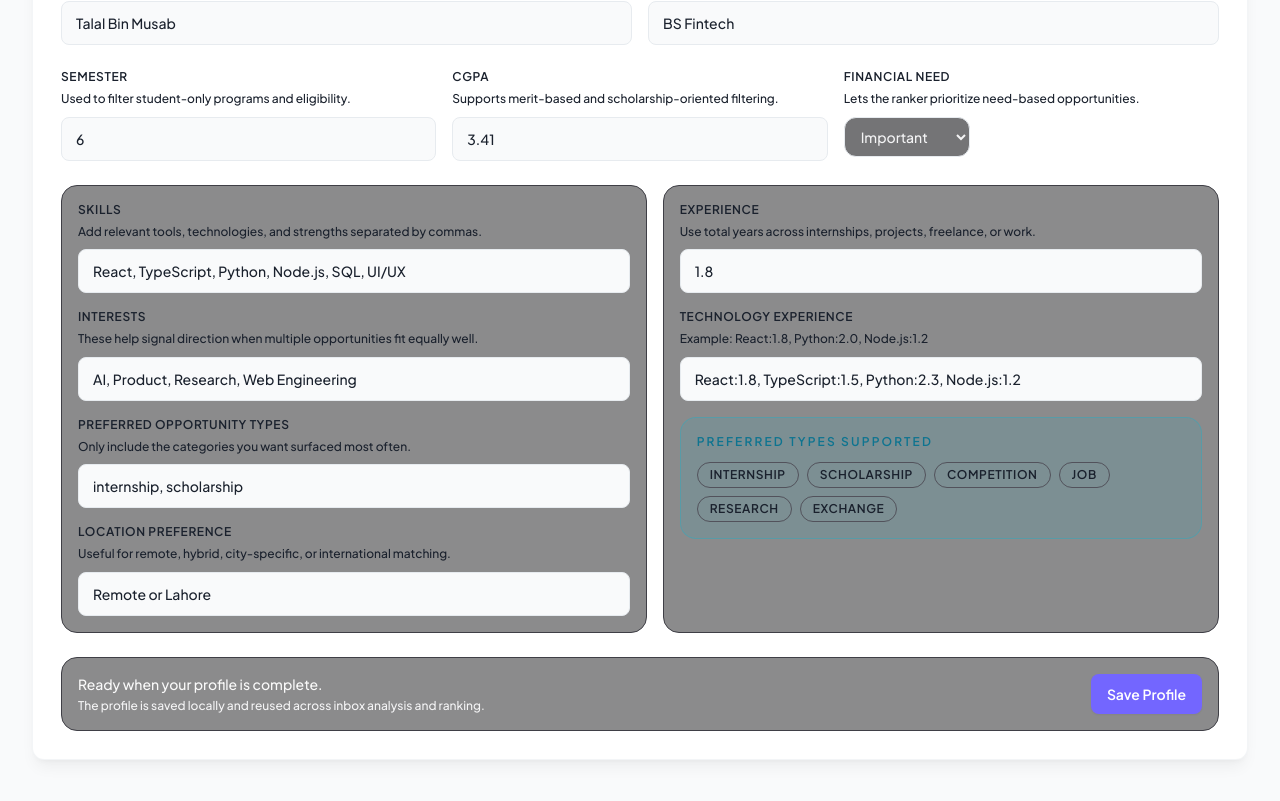
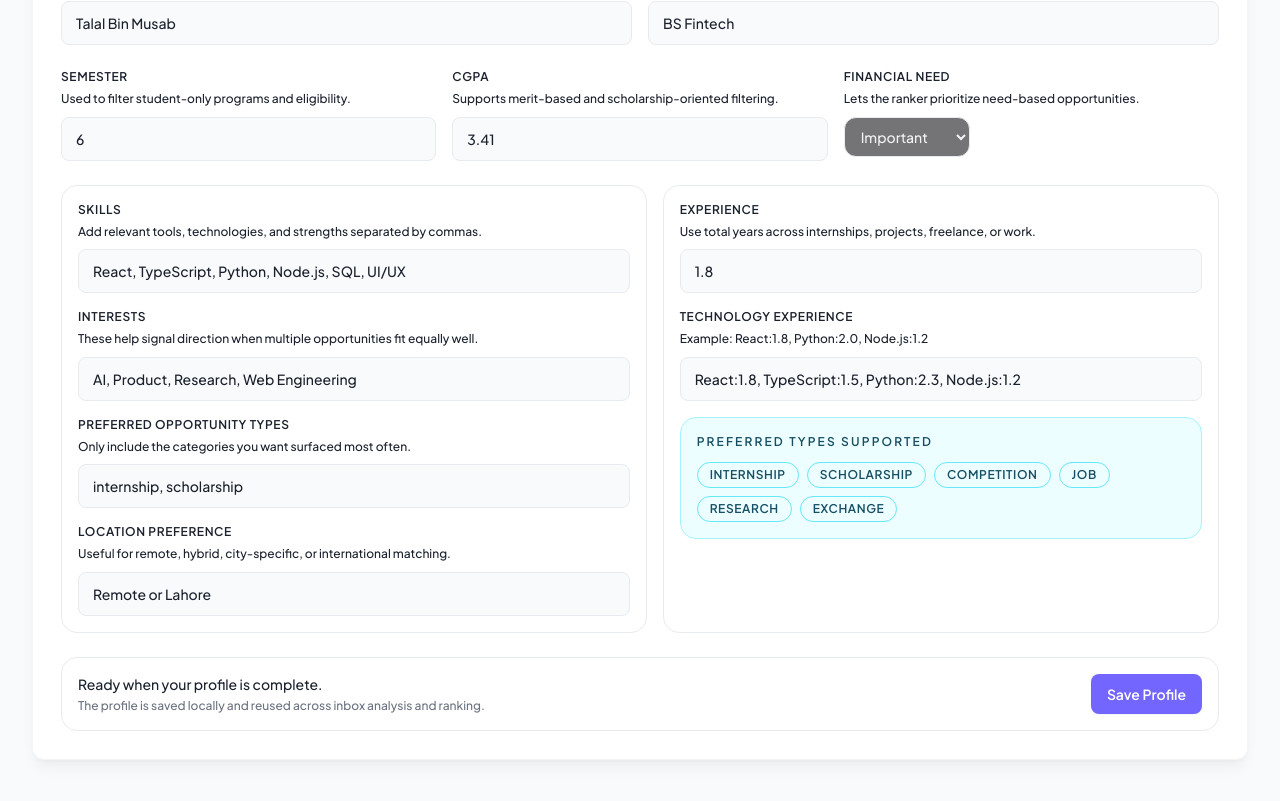
Before and after one commit to musabsarmadmir/Softech2026-Pixel-Pioneers, a Next.js app: page /profile in a window 1280 px wide. Shown: the part 353-1154 px from the top of the page. Built offline with nearby package versions, Linux system fonts and the light colour scheme.

Commit message:
messageaaa

```diff
--- a/components/forms/profile-form.tsx
+++ b/components/forms/profile-form.tsx
@@ -144,7 +144,7 @@ export function ProfileForm() {
         </div>
 
         <div className="grid gap-4 lg:grid-cols-[1fr_0.95fr]">
-          <div className="space-y-4 rounded-2xl border border-zinc-700 bg-zinc-900/50 p-4">
+          <div className="space-y-4 rounded-2xl border border-border bg-card p-4">
             <div className="space-y-2">
               <FieldLabel title="Skills" hint="Add relevant tools, technologies, and strengths separated by commas." />
               <Input placeholder="Skills (comma separated)" {...form.register('skills')} />
@@ -166,7 +166,7 @@ export function ProfileForm() {
             </div>
           </div>
 
-          <div className="space-y-4 rounded-2xl border border-zinc-700 bg-zinc-900/50 p-4">
+          <div className="space-y-4 rounded-2xl border border-border bg-card p-4">
             <div className="space-y-2">
               <FieldLabel title="Experience" hint="Use total years across internships, projects, freelance, or work." />
               <Input
@@ -184,11 +184,11 @@ export function ProfileForm() {
               />
             </div>
 
-            <div className="rounded-2xl border border-cyan-500/30 bg-cyan-500/10 p-4">
-              <p className="text-xs font-semibold uppercase tracking-[0.18em] text-cyan-700">Preferred types supported</p>
+            <div className="rounded-2xl border border-cyan-200 bg-cyan-50 p-4">
+              <p className="text-xs font-semibold uppercase tracking-[0.18em] text-cyan-900">Preferred types supported</p>
               <div className="mt-3 flex flex-wrap gap-2">
                 {opportunityOptions.map((type) => (
-                  <Badge key={type} variant="outline" className="border-zinc-600 text-foreground">
+                  <Badge key={type} variant="outline" className="border-cyan-300 text-cyan-900">
                     {type}
                   </Badge>
                 ))}
@@ -197,10 +197,10 @@ export function ProfileForm() {
           </div>
         </div>
 
-        <div className="flex flex-wrap items-center justify-between gap-3 rounded-2xl border border-zinc-700 bg-zinc-900/50 p-4">
+        <div className="flex flex-wrap items-center justify-between gap-3 rounded-2xl border border-border bg-card p-4">
           <div>
-            <p className="text-sm font-medium text-zinc-50">Ready when your profile is complete.</p>
-            <p className="mt-1 text-xs text-zinc-100">The profile is saved locally and reused across inbox analysis and ranking.</p>
+            <p className="text-sm font-medium text-foreground">Ready when your profile is complete.</p>
+            <p className="mt-1 text-xs text-muted-foreground">The profile is saved locally and reused across inbox analysis and ranking.</p>
           </div>
           <Button type="submit">Save Profile</Button>
         </div>
```
